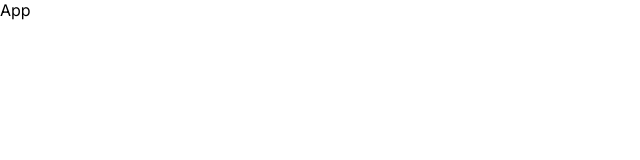
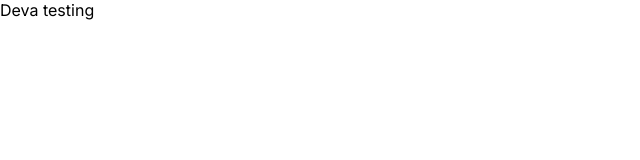
Before and after one commit to Devakarun452210/kurinji, a React (Vite) app: page / in a window 1280 px wide. Shown: the top 160 px of the page, without its empty margins (0-640 px from the left). Built offline with nearby package versions, Linux system fonts and the light colour scheme.

Commit message:
Checking

```diff
--- a/src/App.jsx
+++ b/src/App.jsx
@@ -1,7 +1,7 @@
 import "./App.css";
 
 function App() {
-  return <div className="app">App</div>;
+  return <div className="app">Deva testing</div>;
 }
 
 export default App;
```
